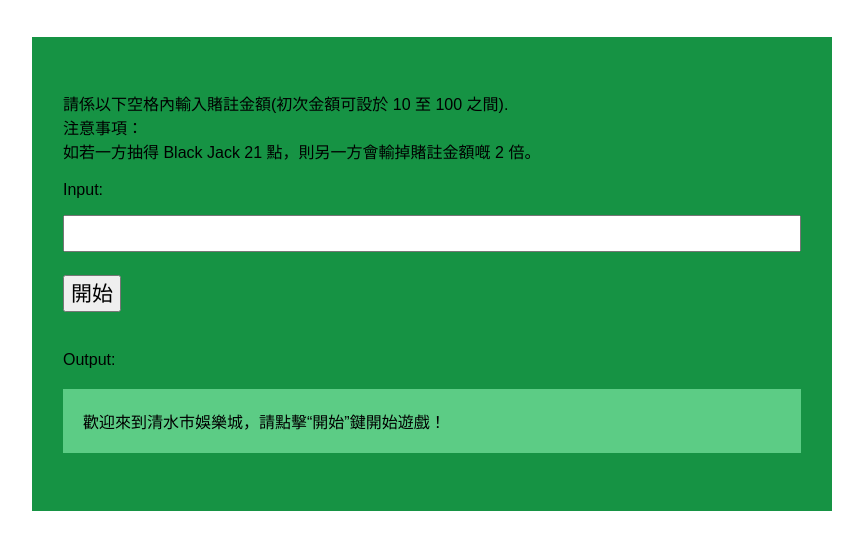
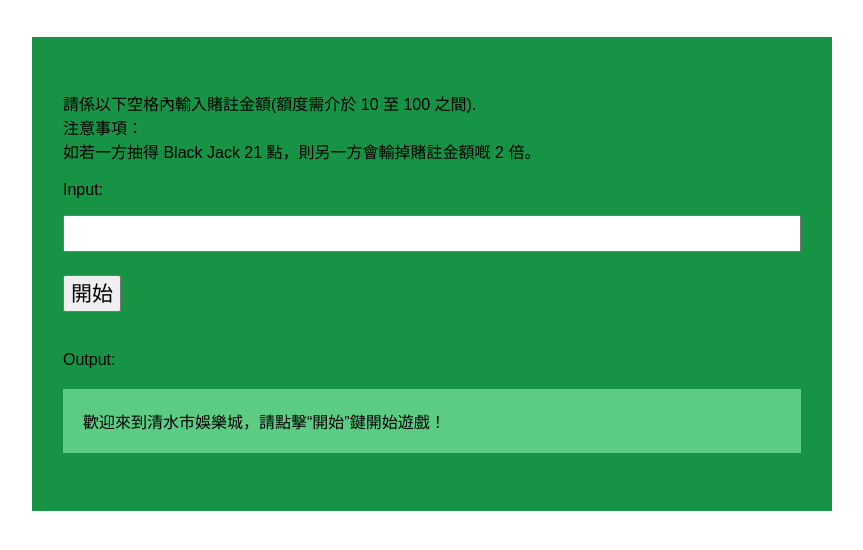
Before and after one commit to Bekokid/Black_Jack_Canto, a plain HTML site: page index.html in a window 1280 px wide. Shown: the part 62-612 px from the top of the page, without its empty margins (208-1071 px from the left). Drawn offline with Linux system fonts and the light colour scheme.

Commit message:
first commit

```diff
--- a/BlackJack_Canto/index.html
+++ b/index.html
@@ -69,7 +69,7 @@ The <html> element is known as the root element of a HTML page. All other elemen
     <div id="container">
       <!-- The <p> tag defines a paragraph element. -->
       <p>
-        請係以下空格內輸入賭註金額(初次金額可設於 10 至 100 之間).
+        請係以下空格內輸入賭註金額(額度需介於 10 至 100 之間).
         <br />注意事項：<br />
         如若一方抽得 Black Jack 21 點，則另一方會輸掉賭註金額嘅 2 倍。
         <br /><br />Input:
```
Also changed, not shown: script.js (renamed from BlackJack_Canto/script.js).
